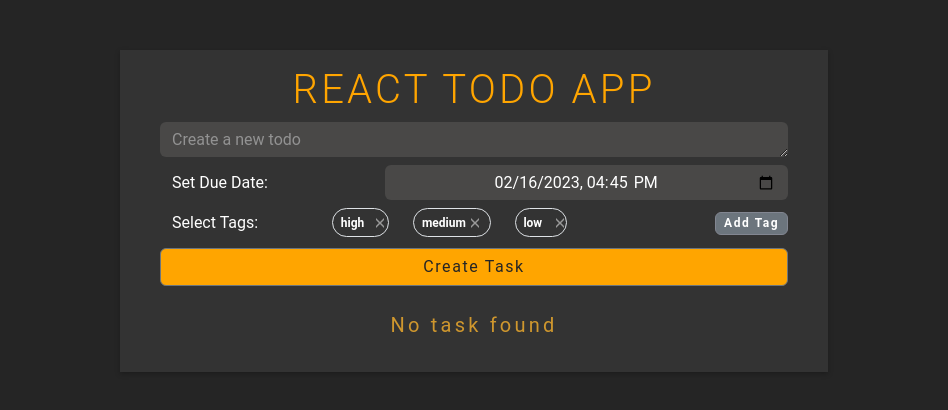
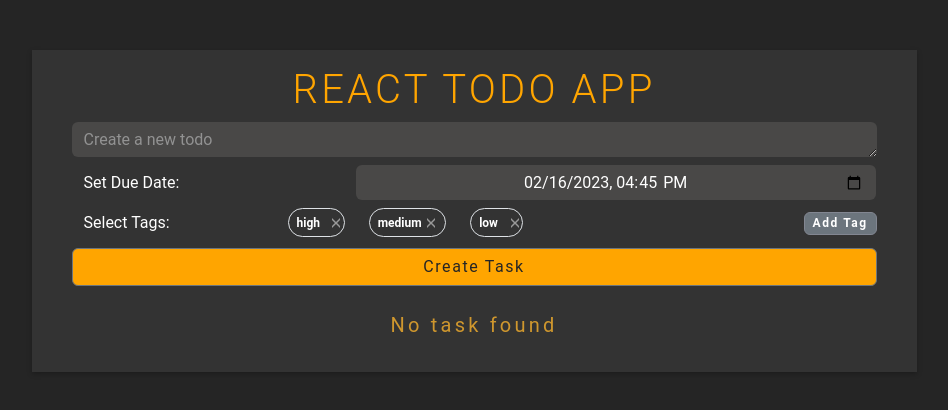
Before and after one commit to sc-pak/react-takehome-challenge, a React (Create React App) app: page / in a window 1280 px wide. Shown: the top 410 px of the page, without its empty margins (166-1114 px from the left). Built offline with nearby package versions, Linux system fonts and the light colour scheme.

Commit message:
Change cursor behavior when hovering over tags

```diff
--- a/src/App.css
+++ b/src/App.css
@@ -15,7 +15,7 @@ body {
 
 .App {
   padding: 1rem;
-  max-width: 60%;
+  max-width: 75%;
   margin: 0 auto;
   text-align: center;
   background: #333;
@@ -134,6 +134,9 @@ button {
   background: #cf972e;
 }
 
+.tag {
+cursor: pointer
+}
 
 textarea[name="formTodoInput"], input[name="formDueDate"] {
   background-color: #494847;
```
